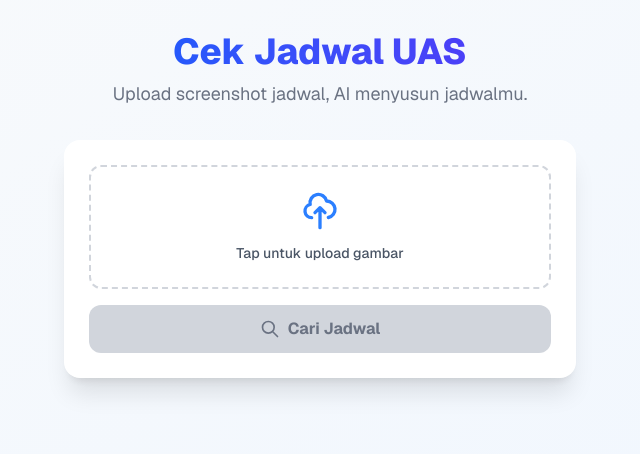
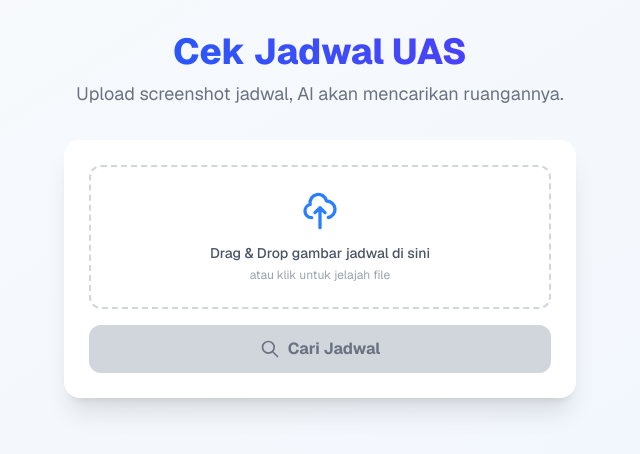
Before and after one commit to dzikrimr/uas-schedule-parser, a Next.js app: page / in a window 1280 px wide. Shown: the top 454 px of the page, without its empty margins (320-960 px from the left). Built offline with nearby package versions, Linux system fonts and the light colour scheme.

Commit message:
handle exception

```diff
--- a/app/page.tsx
+++ b/app/page.tsx
@@ -25,7 +25,6 @@ interface ScanResult {
   data: JadwalDetail | null;
 }
 
-// --- KOMPONEN ICON ---
 const UploadIcon = () => (
   <svg xmlns="http://www.w3.org/2000/svg" className="w-10 h-10 text-blue-500 mb-3" fill="none" viewBox="0 0 24 24" stroke="currentColor" strokeWidth={2}>
     <path strokeLinecap="round" strokeLinejoin="round" d="M7 16a4 4 0 01-.88-7.903A5 5 0 1115.9 6L16 6a5 5 0 011 9.9M15 13l-3-3m0 0l-3 3m3-3v12" />
@@ -91,6 +90,7 @@ export default function Home() {
            height: 'auto'
         },
         filter: (node) => {
+          // @ts-ignore
           return !node.className || !node.className.includes || !node.className.includes('ignore-scan');
         }
       });
@@ -101,14 +101,13 @@ export default function Home() {
       link.click();
 
     } catch (err: any) {
-      console.error("Gagal download:", err);
+      console.error(err);
       alert("Gagal menyimpan gambar. Browser mungkin memblokir script.");
     } finally {
       setDownloading(false);
     }
   };
 
-  // --- EVENT HANDLERS ---
   const handleDragOver = (e: DragEvent<HTMLDivElement>) => { e.preventDefault(); setIsDragging(true); };
   const handleDragLeave = () => { setIsDragging(false); };
   const handleDrop = (e: DragEvent<HTMLDivElement>) => {
@@ -129,11 +128,18 @@ export default function Home() {
     try {
       const res = await fetch('/api/scan', { method: 'POST', body: formData });
       const data = await res.json();
-      if (!res.ok) throw new Error(data.error || "Gagal memproses");
-      if (data.result) setJadwal(data.result);
+
+      if (!res.ok) throw new Error(data.error || "Gagal memproses gambar");
+
+      if (data.result && data.result.length > 0) {
+        setJadwal(data.result);
+      } else {
+        throw new Error("Tidak ditemukan jadwal kuliah pada gambar tersebut. Pastikan gambar jelas dan berisi tabel mata kuliah.");
+      }
+
     } catch (err: any) {
       console.error(err);
-      setError("Terjadi kesalahan: " + (err.message || "Unknown error"));
+      setError("Terjadi kesalahan: " + (err.message || "Gagal memproses permintaan"));
     } finally {
       setLoading(false);
     }
@@ -143,13 +149,12 @@ export default function Home() {
     <div className="min-h-screen bg-gradient-to-br from-slate-50 to-blue-50 font-sans text-gray-800 py-8 px-4 sm:px-6 lg:px-8">
       <div className="max-w-4xl mx-auto flex flex-col items-center">
 
-        {/* HEADER */}
         <div className="text-center mb-8">
           <h1 className="text-3xl md:text-4xl font-extrabold text-transparent bg-clip-text bg-gradient-to-r from-blue-600 to-indigo-600 mb-2">
             Cek Jadwal UAS
           </h1>
           <p className="text-sm md:text-lg text-gray-500">
-            Upload screenshot jadwal, AI menyusun jadwalmu.
+            Upload screenshot jadwal, AI akan mencarikan ruangannya.
           </p>
         </div>
 
@@ -166,12 +171,16 @@ export default function Home() {
                 <>
                   <FileIcon />
                   <p className="font-semibold text-green-700 text-center break-all text-sm">{file.name}</p>
-                  <p className="text-xs text-green-600 mt-1">Ganti file</p>
+                  <p className="text-xs text-green-600 mt-1">Tap untuk ganti file</p>
                 </>
               ) : (
                 <>
                   <UploadIcon />
-                  <p className="font-medium text-gray-600 text-sm">Tap untuk upload gambar</p>
+                  <div className="text-center">
+                    <p className="font-medium text-gray-600 text-sm hidden sm:block">Drag & Drop gambar jadwal di sini</p>
+                    <p className="font-medium text-gray-600 text-sm sm:hidden">Tap di sini untuk upload gambar</p>
+                    <p className="text-xs text-gray-400 mt-1">atau klik untuk jelajah file</p>
+                  </div>
                 </>
               )}
             </label>
@@ -186,7 +195,7 @@ export default function Home() {
             {loading ? <><LoadingSpinner /> Proses AI...</> : <><SearchIcon /> Cari Jadwal</>}
           </button>
 
-          {error && <div className="mt-4 p-3 bg-red-50 border border-red-200 rounded-lg text-red-600 text-xs text-center animate-pulse">{error}</div>}
+          {error && <div className="mt-4 p-3 bg-red-50 border border-red-200 rounded-lg text-red-600 text-xs text-center animate-pulse font-medium">{error}</div>}
         </div>
 
         {jadwal.length > 0 && (
@@ -215,7 +224,7 @@ export default function Home() {
               </div>
 
               <div className="overflow-x-auto w-full">
-                <table className="w-full text-xs md:text-sm text-left min-w-[600px]"> {/* min-w agar tabel tidak gepeng */}
+                <table className="w-full text-xs md:text-sm text-left min-w-[600px]">
                   <thead className="text-[10px] md:text-xs text-gray-500 uppercase bg-gray-50 border-b">
                     <tr>
                       <th className="px-4 py-3 font-semibold">Mata Kuliah</th>
```
